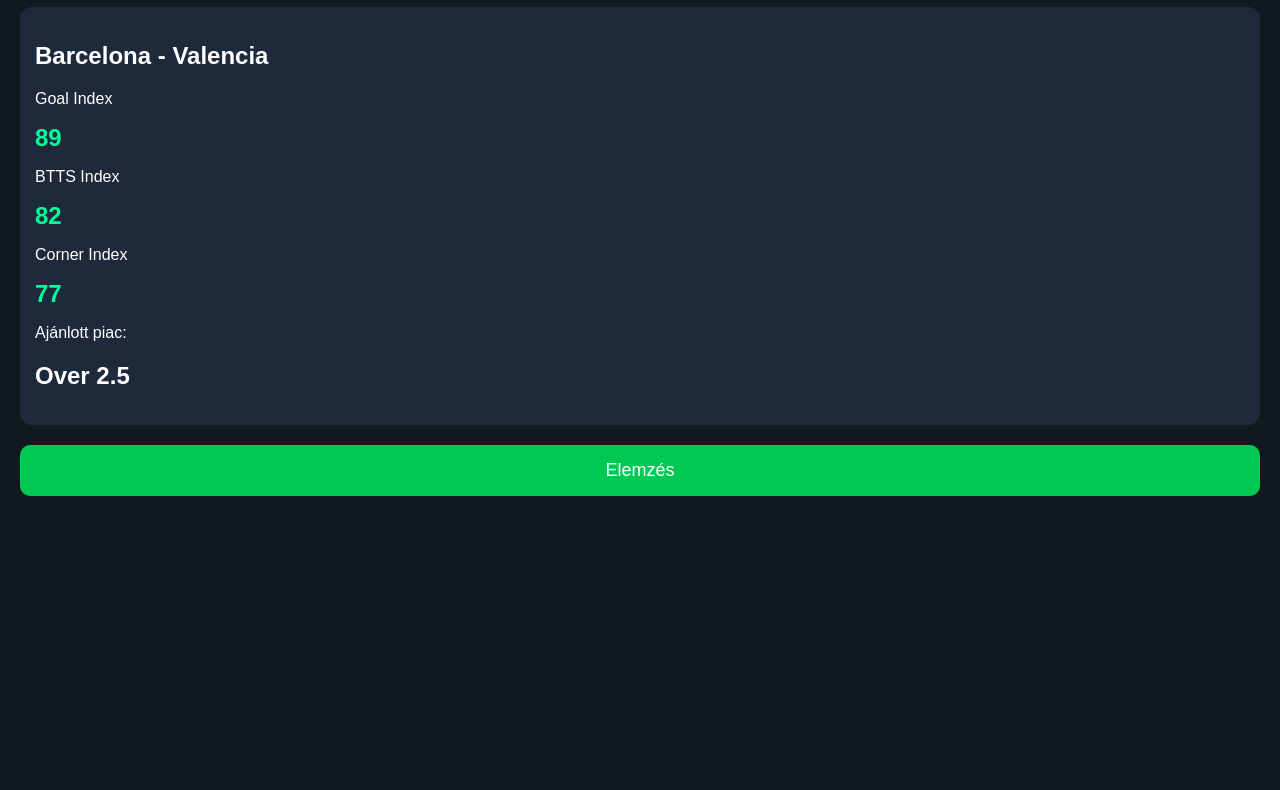
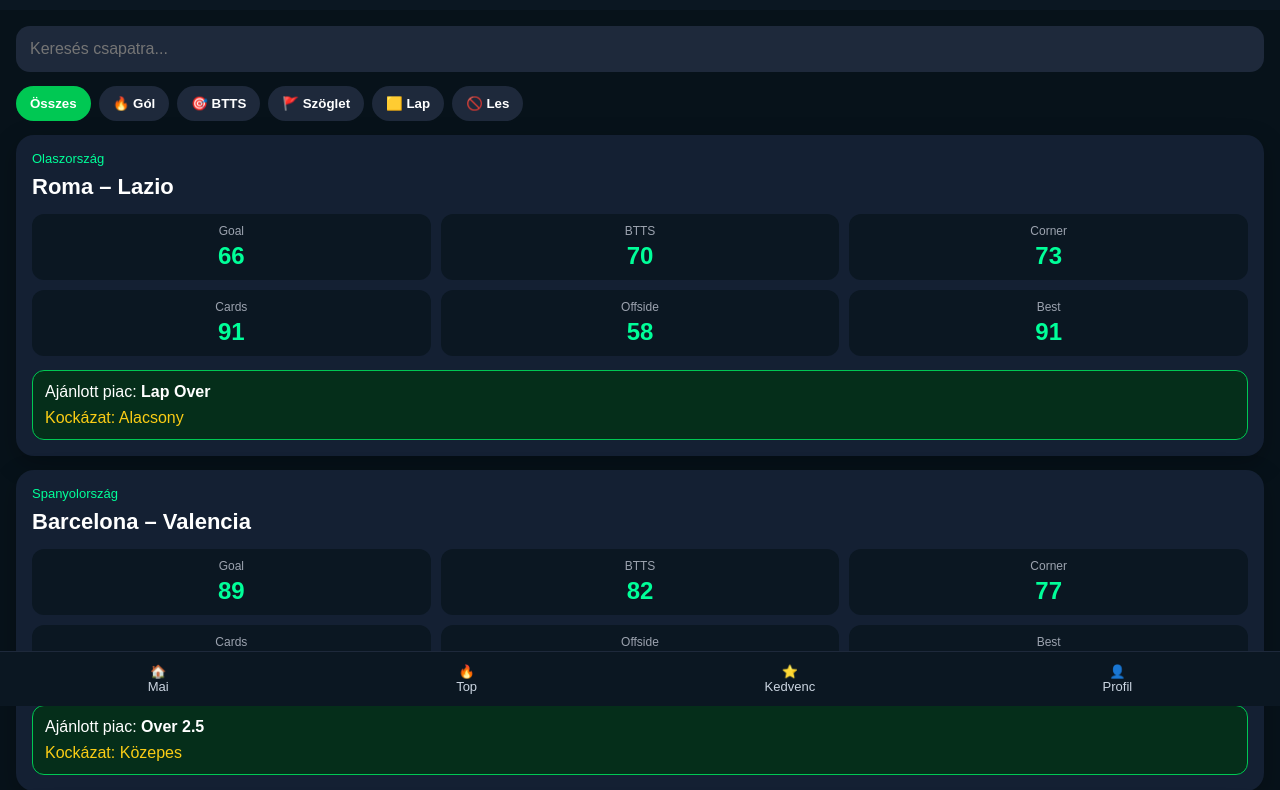
Before and after one commit to apagyizsolt6-ship-it/tippradar-ai, a plain HTML site: page index.html in a window 1280 px wide. Shown: the part 94-884 px from the top of the page. Before the commit the page ends 800 px from the top, so only its background shows below. Drawn offline with Linux system fonts and the light colour scheme.

Commit message:
Update index.html

```diff
--- a/index.html
+++ b/index.html
@@ -3,74 +3,120 @@
 <head>
 <meta charset="UTF-8">
 <meta name="viewport" content="width=device-width, initial-scale=1.0">
-<title>TippRadar AI</title>
+<title>TippRadar AI v0.2</title>
+<style>
+*{box-sizing:border-box}
+body{margin:0;font-family:Arial;background:#07121a;color:white;padding-bottom:80px}
+header{padding:22px;text-align:center;background:#0b1722;position:sticky;top:0;z-index:2}
+h1{margin:0;color:#00ff99;font-size:32px}
+.small{color:#9ca3af;font-size:14px;margin-top:6px}
+.container{padding:16px}
+.filters{display:flex;gap:8px;overflow-x:auto;margin-bottom:14px}
+button{border:none;border-radius:999px;padding:10px 14px;background:#1e293b;color:white;font-weight:bold}
+button.active{background:#00c853;color:white}
+.card{background:#142033;border-radius:18px;padding:16px;margin-bottom:14px;box-shadow:0 8px 24px rgba(0,0,0,.25)}
+.league{color:#00ff99;font-size:13px;margin-bottom:8px}
+.match{font-size:22px;font-weight:bold;margin-bottom:14px}
+.grid{display:grid;grid-template-columns:repeat(3,1fr);gap:10px}
+.stat{background:#0b1722;border-radius:12px;padding:10px;text-align:center}
+.label{font-size:12px;color:#9ca3af}
+.value{font-size:24px;color:#00ff99;font-weight:bold;margin-top:4px}
+.tip{margin-top:14px;background:#052e1a;border:1px solid #00c853;padding:12px;border-radius:12px}
+.risk{margin-top:8px;color:#facc15}
+.nav{position:fixed;bottom:0;left:0;right:0;background:#0b1722;display:flex;justify-content:space-around;padding:12px 4px;border-top:1px solid #1e293b}
+.nav div{text-align:center;font-size:13px;color:#cbd5e1}
+.search{width:100%;padding:14px;border-radius:14px;border:none;margin-bottom:14px;background:#1e293b;color:white;font-size:16px}
+</style>
+</head>
+<body>
 
-<style>
-body{
-font-family:Arial;
-background:#101820;
-color:white;
-margin:0;
-padding:20px;
+<header>
+<h1>⚽ TippRadar AI</h1>
+<div class="small">v0.2 – mobilos AI sportelemző prototípus</div>
+</header>
+
+<div class="container">
+<input class="search" id="search" placeholder="Keresés csapatra..." oninput="render()">
+
+<div class="filters">
+<button class="active" onclick="setFilter('all',this)">Összes</button>
+<button onclick="setFilter('goal',this)">🔥 Gól</button>
+<button onclick="setFilter('btts',this)">🎯 BTTS</button>
+<button onclick="setFilter('corner',this)">🚩 Szöglet</button>
+<button onclick="setFilter('cards',this)">🟨 Lap</button>
+<button onclick="setFilter('offside',this)">🚫 Les</button>
+</div>
+
+<div id="matches"></div>
+</div>
+
+<div class="nav">
+<div>🏠<br>Mai</div>
+<div>🔥<br>Top</div>
+<div>⭐<br>Kedvenc</div>
+<div>👤<br>Profil</div>
+</div>
+
+<script>
+let currentFilter="all";
+
+const matches=[
+{league:"Spanyolország",home:"Barcelona",away:"Valencia",goal:89,btts:82,corner:77,cards:61,offside:55,tip:"Over 2.5",risk:"Közepes"},
+{league:"Anglia",home:"Liverpool",away:"Arsenal",goal:84,btts:86,corner:81,cards:74,offside:62,tip:"BTTS",risk:"Közepes"},
+{league:"Olaszország",home:"Roma",away:"Lazio",goal:66,btts:70,corner:73,cards:91,offside:58,tip:"Lap Over",risk:"Alacsony"},
+{league:"Németország",home:"Dortmund",away:"Leipzig",goal:88,btts:84,corner:79,cards:68,offside:64,tip:"Over 2.5",risk:"Közepes"},
+{league:"Franciaország",home:"PSG",away:"Lyon",goal:81,btts:76,corner:85,cards:59,offside:72,tip:"Szöglet Over",risk:"Közepes"},
+{league:"Magyarország",home:"FTC",away:"Paks",goal:78,btts:74,corner:69,cards:82,offside:51,tip:"Lap Over",risk:"Magas"}
+];
+
+function bestScore(m){
+return Math.max(m.goal,m.btts,m.corner,m.cards,m.offside);
 }
 
-h1{
-color:#00ff99;
-text-align:center;
+function filterMatch(m){
+if(currentFilter==="goal") return m.goal>=80;
+if(currentFilter==="btts") return m.btts>=80;
+if(currentFilter==="corner") return m.corner>=80;
+if(currentFilter==="cards") return m.cards>=80;
+if(currentFilter==="offside") return m.offside>=70;
+return true;
 }
 
-.card{
-background:#1e293b;
-padding:15px;
-margin-top:15px;
-border-radius:12px;
+function setFilter(f,btn){
+currentFilter=f;
+document.querySelectorAll("button").forEach(b=>b.classList.remove("active"));
+btn.classList.add("active");
+render();
 }
 
-.score{
-font-size:24px;
-color:#00ff99;
-font-weight:bold;
+function render(){
+const q=document.getElementById("search").value.toLowerCase();
+let html="";
+matches
+.filter(m=>filterMatch(m))
+.filter(m=>(m.home+" "+m.away+" "+m.league).toLowerCase().includes(q))
+.sort((a,b)=>bestScore(b)-bestScore(a))
+.forEach(m=>{
+html+=`
+<div class="card">
+<div class="league">${m.league}</div>
+<div class="match">${m.home} – ${m.away}</div>
+<div class="grid">
+<div class="stat"><div class="label">Goal</div><div class="value">${m.goal}</div></div>
+<div class="stat"><div class="label">BTTS</div><div class="value">${m.btts}</div></div>
+<div class="stat"><div class="label">Corner</div><div class="value">${m.corner}</div></div>
+<div class="stat"><div class="label">Cards</div><div class="value">${m.cards}</div></div>
+<div class="stat"><div class="label">Offside</div><div class="value">${m.offside}</div></div>
+<div class="stat"><div class="label">Best</div><div class="value">${bestScore(m)}</div></div>
+</div>
+<div class="tip">Ajánlott piac: <b>${m.tip}</b><div class="risk">Kockázat: ${m.risk}</div></div>
+</div>`;
+});
+document.getElementById("matches").innerHTML=html || "<p>Nincs találat.</p>";
 }
 
-button{
-width:100%;
-padding:15px;
-font-size:18px;
-background:#00c853;
-color:white;
-border:none;
-border-radius:10px;
-margin-top:20px;
-}
-</style>
-
-</head>
-
-<body>
-
-<h1>⚽ TippRadar AI</h1>
-
-<div class="card">
-<h2>Barcelona - Valencia</h2>
-
-<p>Goal Index</p>
-<div class="score">89</div>
-
-<p>BTTS Index</p>
-<div class="score">82</div>
-
-<p>Corner Index</p>
-<div class="score">77</div>
-
-<p>Ajánlott piac:</p>
-
-<h2>Over 2.5</h2>
-
-</div>
-
-<button onclick="alert('A következő verzióban valódi AI elemzés érkezik!')">
-Elemzés
-</button>
+render();
+</script>
 
 </body>
 </html>
```
